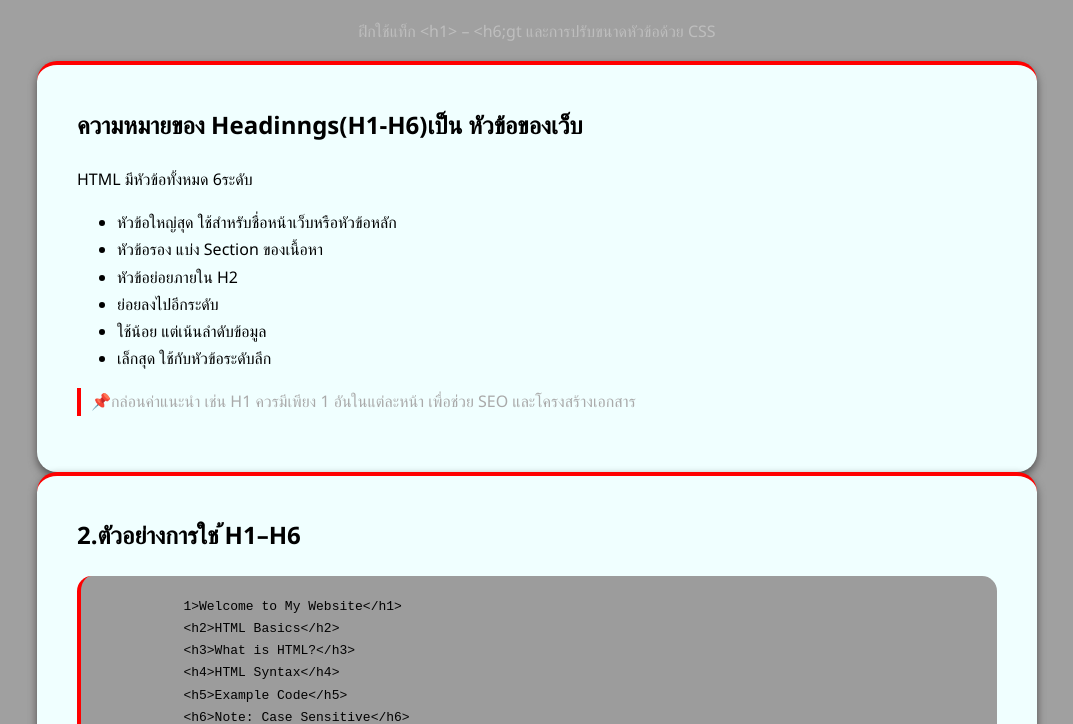
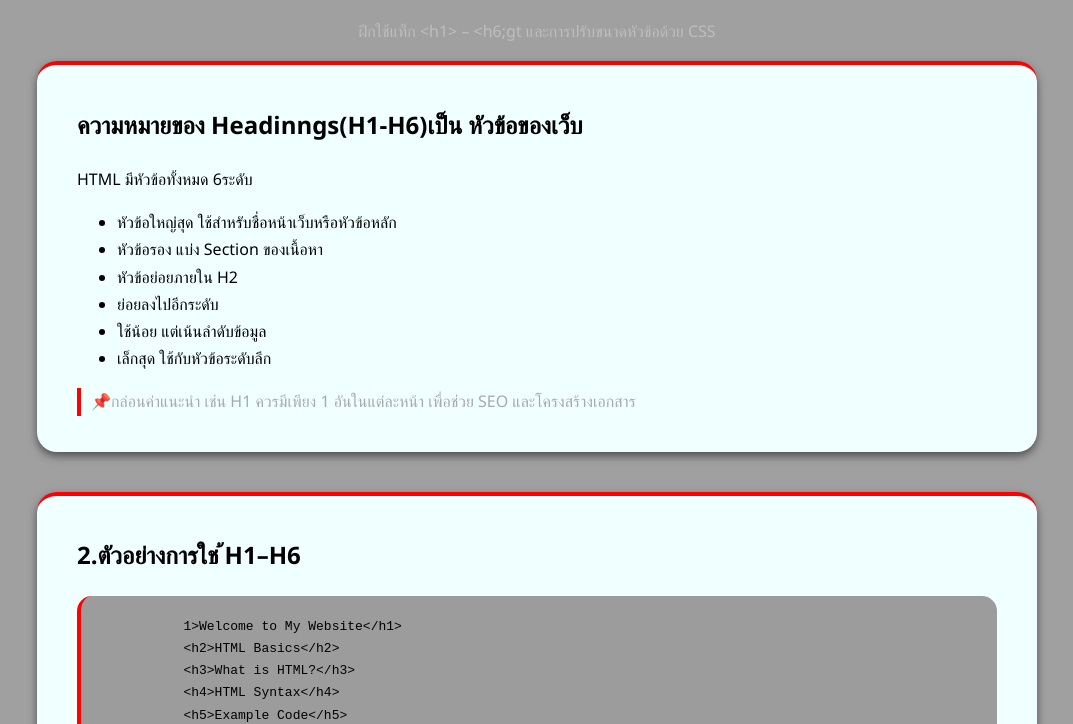
Before and after one commit to thititle/HTM, a plain HTML site: page W03_01_heading.html in a window 1280 px wide. Shown: the part 79-803 px from the top of the page, without its empty margins (103-1176 px from the left). Drawn offline with Linux system fonts and the light colour scheme.

Commit message:
homeWork 03

```diff
--- a/W03_01_heading.html
+++ b/W03_01_heading.html
@@ -32,7 +32,7 @@
         border-radius: 20px;
         border-top: 4px solid red;
         box-shadow: 0 4px 8px rgb(82, 80, 80);
-        padding-bottom: 40px;
+        margin-bottom: 40px;
     }
     .note{
         border-left: 4px solid rgb(255, 0, 0);
```
